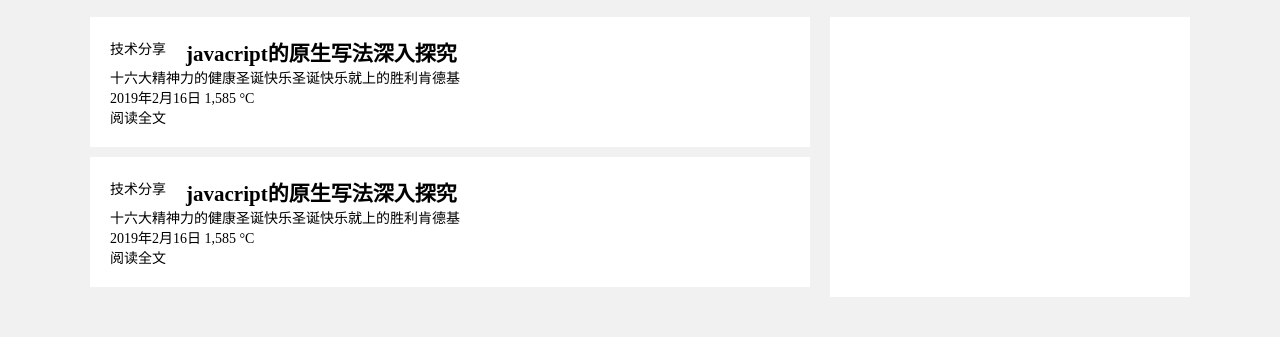
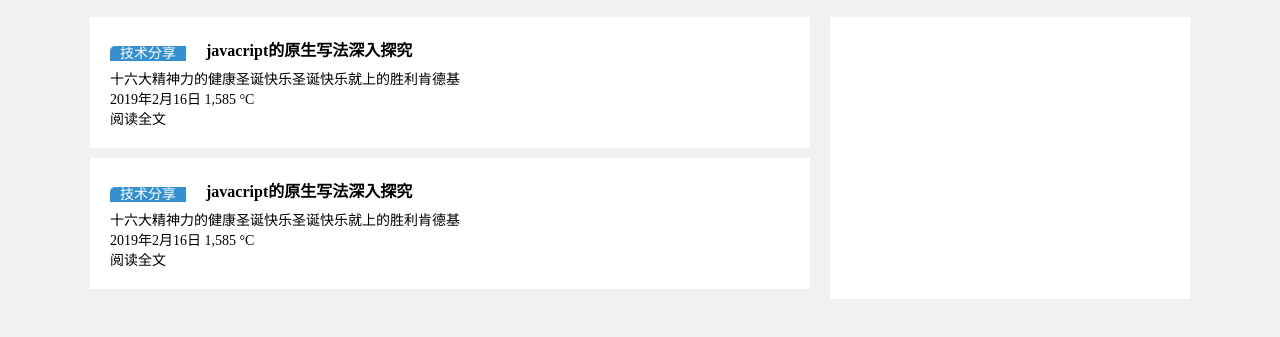
Before and after one commit to chencf7/chencf7.github.io, a website: page index.html in a window 1280 px wide. Shown: the part 67-404 px from the top of the page. Drawn offline with Linux system fonts and the light colour scheme.

Commit message:
update index.html

```diff
--- a/assets/css/index.css
+++ b/assets/css/index.css
@@ -272,14 +272,34 @@ div{
   color: #000;
   text-decoration: none;
 }
-.thumbnail {
+.atl-thumbnail {
   position: relative;
   float: left;
   max-width: 2rem;
   height: auto;
+  margin: 3px 20px 0 0;
+  overflow: hidden;
+}
+.atl-thumbnail .category{
+   background: #3690cf;
+   border-top-left-radius: 5px;
+}
+.atl-thumbnail .category a {
+  color: #fff;
+  line-height: 0.28rem;
+  padding: 0 10px;
+}
+.atl-header::after{
+  content: ".";
+  display: table;
+  font-size: 0;
+  visibility: hidden;
   clear: both;
-  margin: 1px 20px 0 0;
-  overflow: hidden;
+}
+.atl-header h2 a {
+  font-size: 0.16rem;
+  font-weight: 700;
+  line-height: 0.2rem;
 }
 
 
--- a/index.html
+++ b/index.html
@@ -68,16 +68,16 @@
         <div class="fcc-row">
           <div class="fcc-main fcc-md-8 ccf-sm-12">
             <article id="" class="fcc-article bg-white" data-wow-delay="0.3s">
-              <figure class="thumbnail">
+              <figure class="atl-thumbnail">
                 <span class="load"></span>
-                <span class="cat"><a href="#">技术分享</a></span>
+                <span class="category"><a href="#">技术分享</a></span>
               </figure>
-              <header class="entry-header">
+              <header class="atl-header">
                 <h2 class="entry-title">
                   <a href="#" rel="bookmark">javacript的原生写法深入探究</a>
                 </h2>
               </header>
-              <div class="entry-content">
+              <div class="atl-content">
                 <div class="archive-content">十六大精神力的健康圣诞快乐圣诞快乐就上的胜利肯德基</div>
                 <span class="title-l"></span>
                 <span class="entry-meta">
@@ -91,16 +91,16 @@
               </span>
             </article>
             <article id="" class="fcc-article bg-white" data-wow-delay="0.3s">
-                <figure class="thumbnail">
+                <figure class="atl-thumbnail">
                   <span class="load"></span>
-                  <span class="cat"><a href="#">技术分享</a></span>
+                  <span class="category"><a href="#">技术分享</a></span>
                 </figure>
-                <header class="entry-header">
+                <header class="atl-header">
                   <h2 class="entry-title">
                     <a href="#" rel="bookmark">javacript的原生写法深入探究</a>
                   </h2>
                 </header>
-                <div class="entry-content">
+                <div class="atl-content">
                   <div class="archive-content">十六大精神力的健康圣诞快乐圣诞快乐就上的胜利肯德基</div>
                   <span class="title-l"></span>
                   <span class="entry-meta">
```
